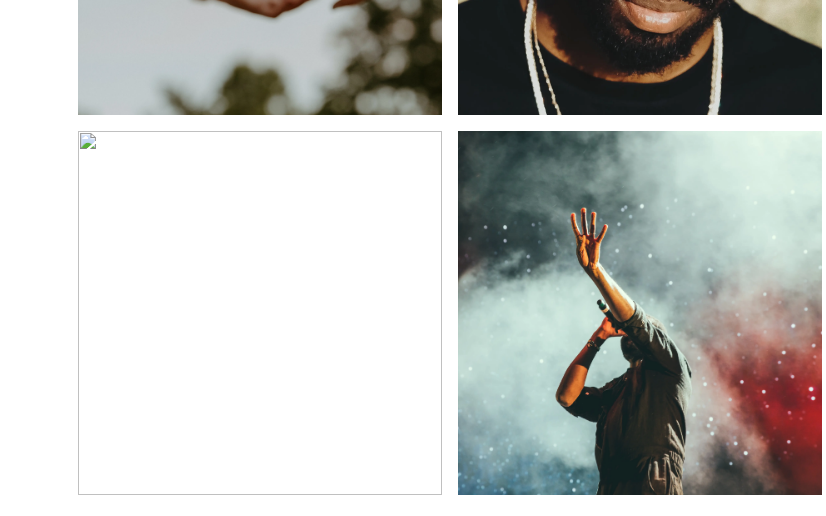
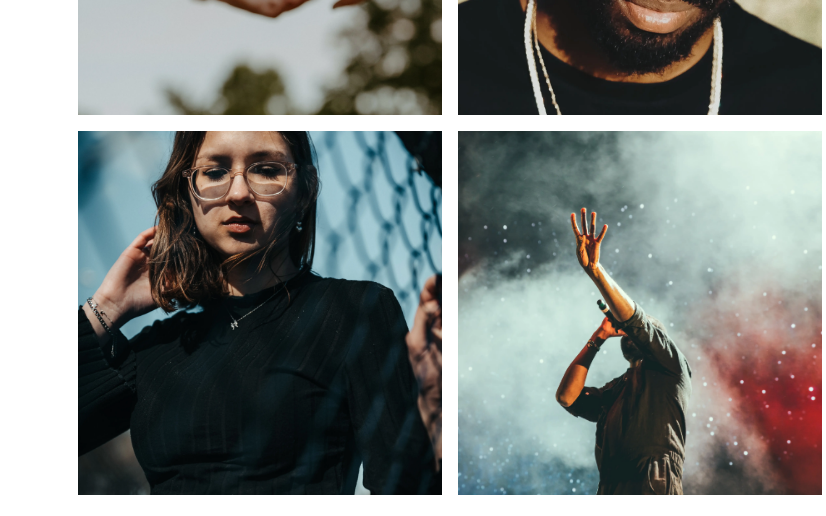
Before and after one commit to Byakkooo/Projet-8, a plain HTML site: page index.html in a window 1280 px wide. Shown: the part 2160-2676 px from the top of the page, 0-826 px from the left. Drawn offline with nearby package versions, Linux system fonts and the light colour scheme; grey boxes are pictures that could not be loaded.

Commit message:
JPG TO WEBP

```diff
--- a/index.html
+++ b/index.html
@@ -76,7 +76,7 @@
 			<img data-gallery-tag="Mariages" class="gallery-item" src="./assets/images/gallery/mariage/hannah-busing-RvF2R_qMpRk-unsplash.webp"/>
 			<img data-gallery-tag="Portrait" class="gallery-item" src="./assets/images/gallery/portraits/ade-tunji-rVkhWWZFAtQ-unsplash.webp"/>
 			<img data-gallery-tag="Mariages" class="gallery-item" src="./assets/images/gallery/mariage/jakob-owens-SiniLJkXhMc-unsplash.webp"/>
-			<img data-gallery-tag="Portrait" class="gallery-item" src="./assets/images/gallery/portraits/nino-van-prattenburg--443cl1uR_8-unsplash.png"/>
+			<img data-gallery-tag="Portrait" class="gallery-item" src="./assets/images/gallery/portraits/nino-van-prattenburg-443cl1uR_8-unsplash.webp"/>
 			<img data-gallery-tag="Concert" class="gallery-item" src="./assets/images/gallery/concerts/austin-neill-hgO1wFPXl3I-unsplash.webp"/>
 			<img data-gallery-tag="Entreprises" class="gallery-item" src="./assets/images/gallery/entreprise/mateus-campos-felipe-Fsgzm8N0hIY-unsplash.webp"/>
 		</div>
```
Also changed, not shown: assets/images/gallery/portraits/nino-van-prattenburg-443cl1uR_8-unsplash.webp (added).
